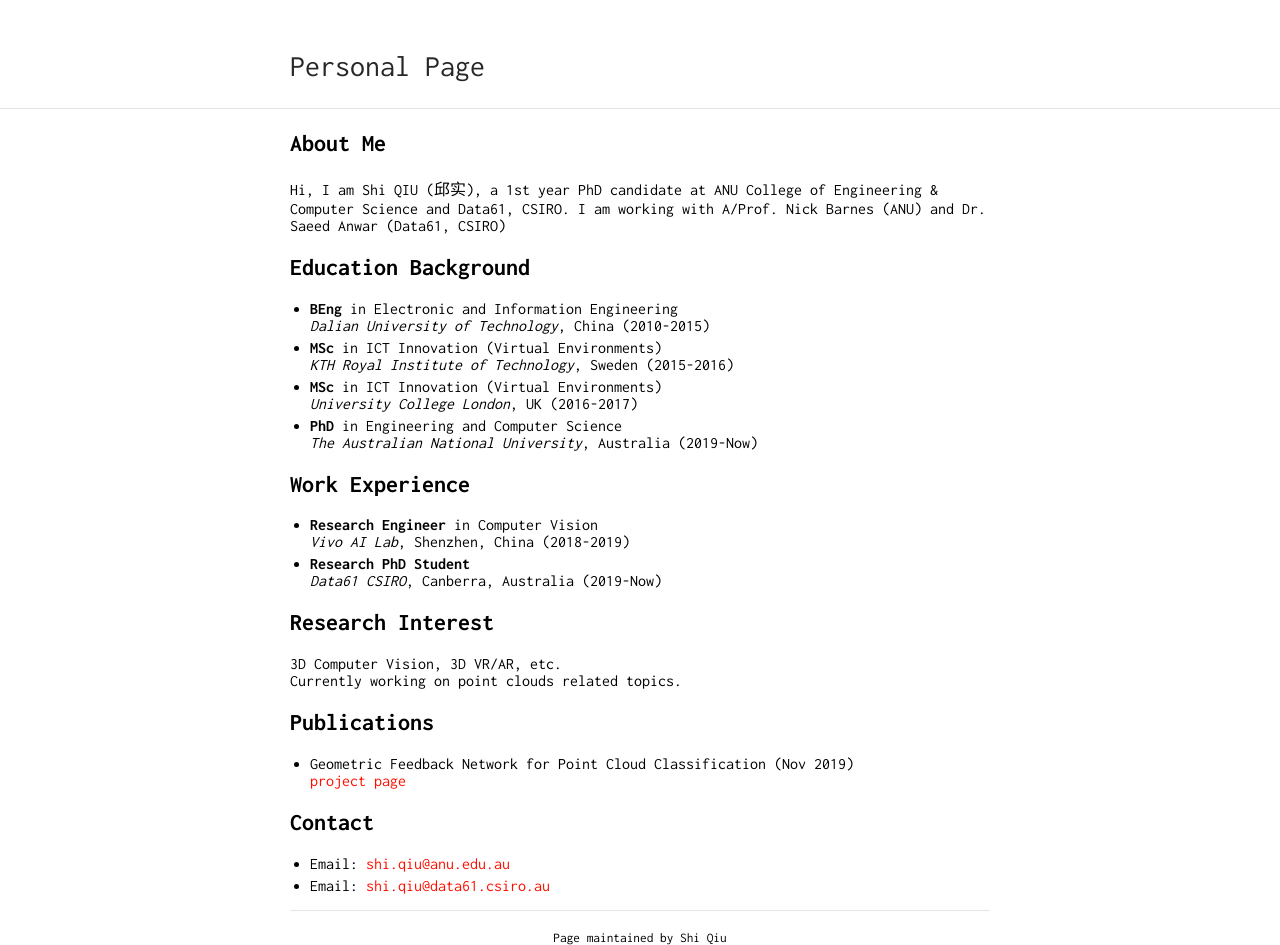
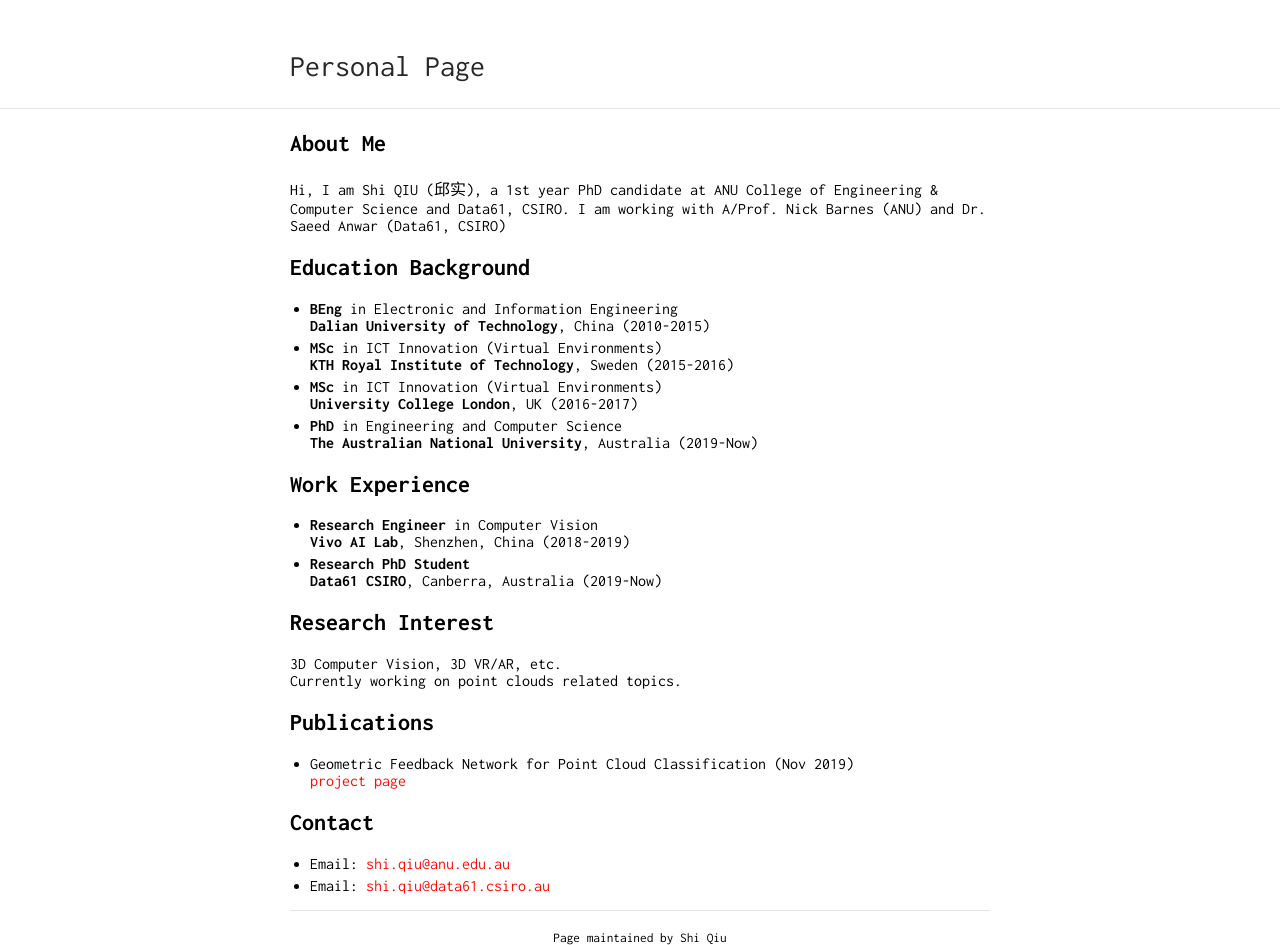
Before and after one commit to ShiQiu0419/ShiQiu0419.github.io, a Jekyll site: the page built from index.md, in a window 1280 px wide. Built offline with Jekyll 4.4.1, drawn with Linux system fonts in a browser that asks for light colours; our own code applies the rules of GitHub Pages for plain Markdown files.

```diff
--- a/index.md
+++ b/index.md
@@ -7,19 +7,19 @@ Hi, I am Shi QIU (邱实), a 1st year PhD candidate at ANU College of Engineerin
 
 ## Education Background
 * **BEng** in Electronic and Information Engineering
-*Dalian University of Technology*, China (2010-2015)
+**Dalian University of Technology**, China (2010-2015)
 * **MSc** in ICT Innovation (Virtual Environments)
-*KTH Royal Institute of Technology*, Sweden (2015-2016)
+**KTH Royal Institute of Technology**, Sweden (2015-2016)
 * **MSc** in ICT Innovation (Virtual Environments)
-*University College London*, UK (2016-2017)
+**University College London**, UK (2016-2017)
 * **PhD** in Engineering and Computer Science
-*The Australian National University*, Australia (2019-Now)
+**The Australian National University**, Australia (2019-Now)
 
 ## Work Experience
 * **Research Engineer** in Computer Vision
-*Vivo AI Lab*, Shenzhen, China (2018-2019)
+**Vivo AI Lab**, Shenzhen, China (2018-2019)
 * **Research PhD Student**
-*Data61 CSIRO*, Canberra, Australia (2019-Now)
+**Data61 CSIRO**, Canberra, Australia (2019-Now)
 
 ## Research Interest
 3D Computer Vision, 3D VR/AR, etc.
```
